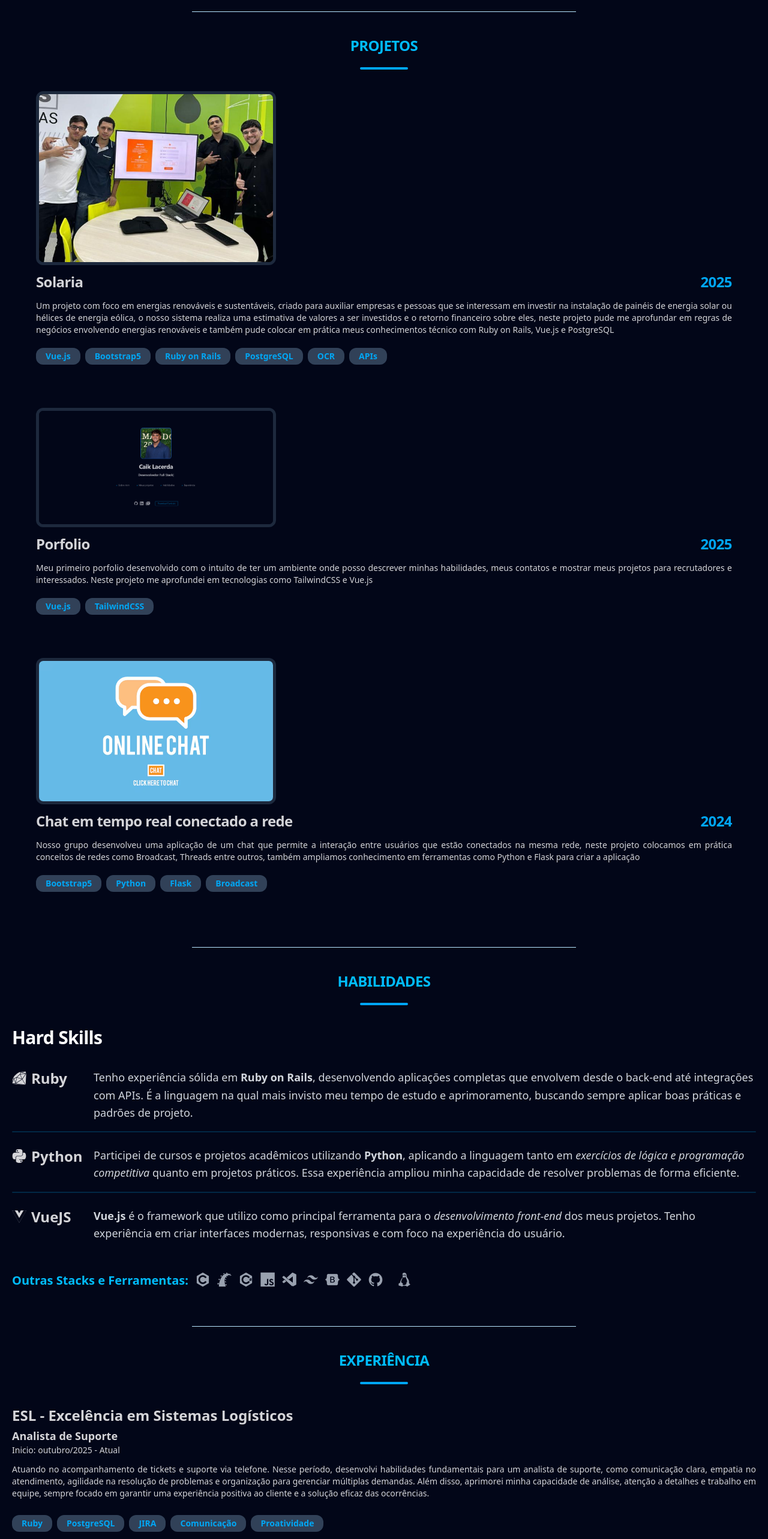
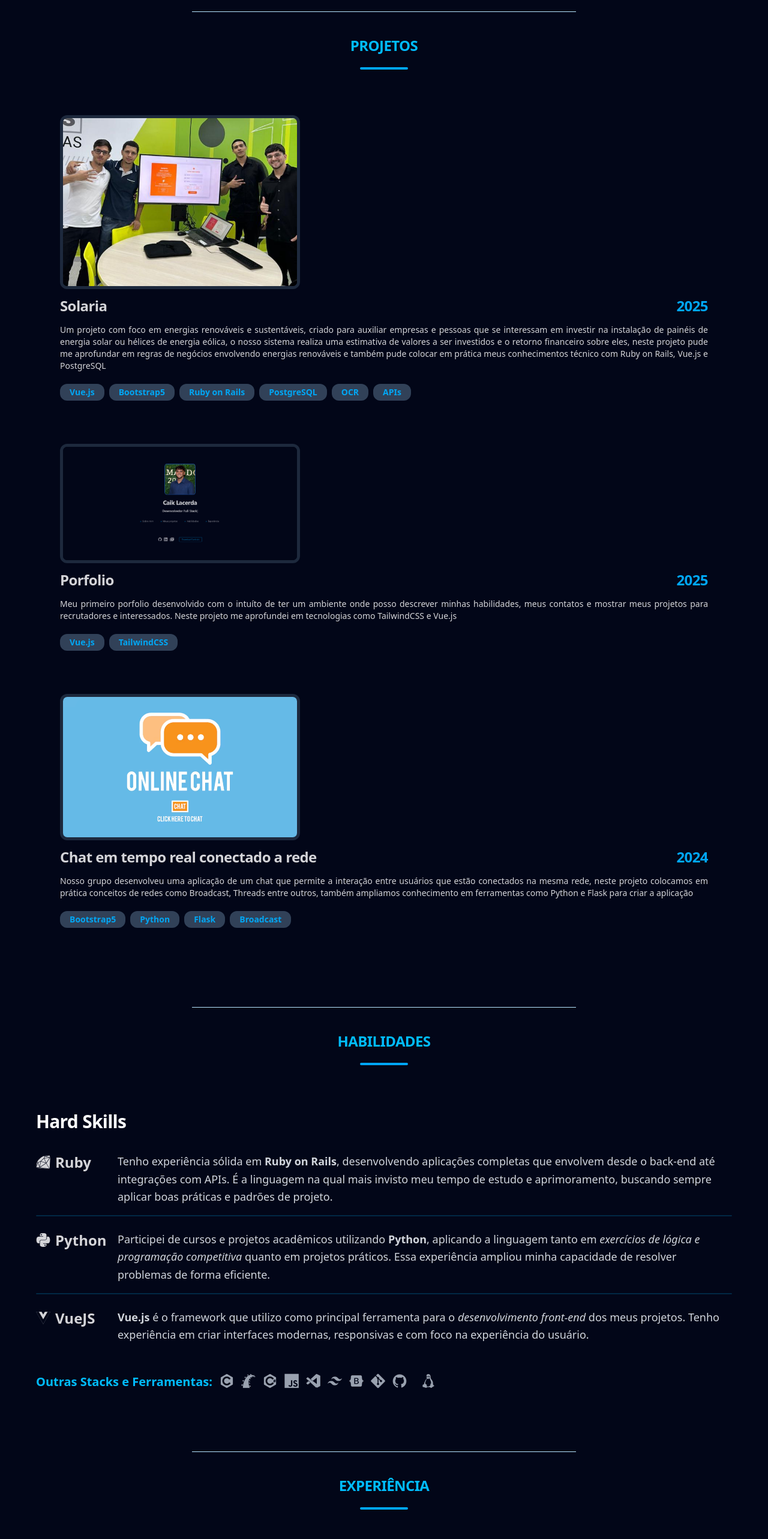
Before and after one commit to CaikLacerda/portfolio, a Vue app: page / in a window 1280 px wide. Shown: the part 1480-4046 px from the top of the page at 60% size. Built offline with nearby package versions, Linux system fonts and the light colour scheme.

Commit message:
ajuste no padding

```diff
--- a/src/views/HomeView.vue
+++ b/src/views/HomeView.vue
@@ -27,7 +27,7 @@
     </h2>
     <div class="w-20 h-1 bg-sky-500 mx-auto mb-4 rounded"></div>
 
-    <ol class="group/list">
+    <ol class="group/list p-10">
       <li class="mb-5">
         <ProjectPreviewCard
           title="Solaria"
@@ -73,7 +73,7 @@
     </h2>
     <div class="w-20 h-1 bg-sky-500 mx-auto mb-4 rounded"></div>
 
-    <HardSkillsCard />
+    <HardSkillsCard class="p-10"/>
 
     <hr id="experience" class="my-10 w-1/2 mx-auto border-0.5 border-sky-200">
 
@@ -82,7 +82,7 @@
     </h2>
     <div class="w-20 h-1 bg-sky-500 mx-auto mb-4 rounded"></div>
 
-    <ol class="group/list">
+    <ol class="group/list p-10">
       <li class="mb-5">
         <JobCard
           enterprise="ESL - Excelência em Sistemas Logísticos"
```
